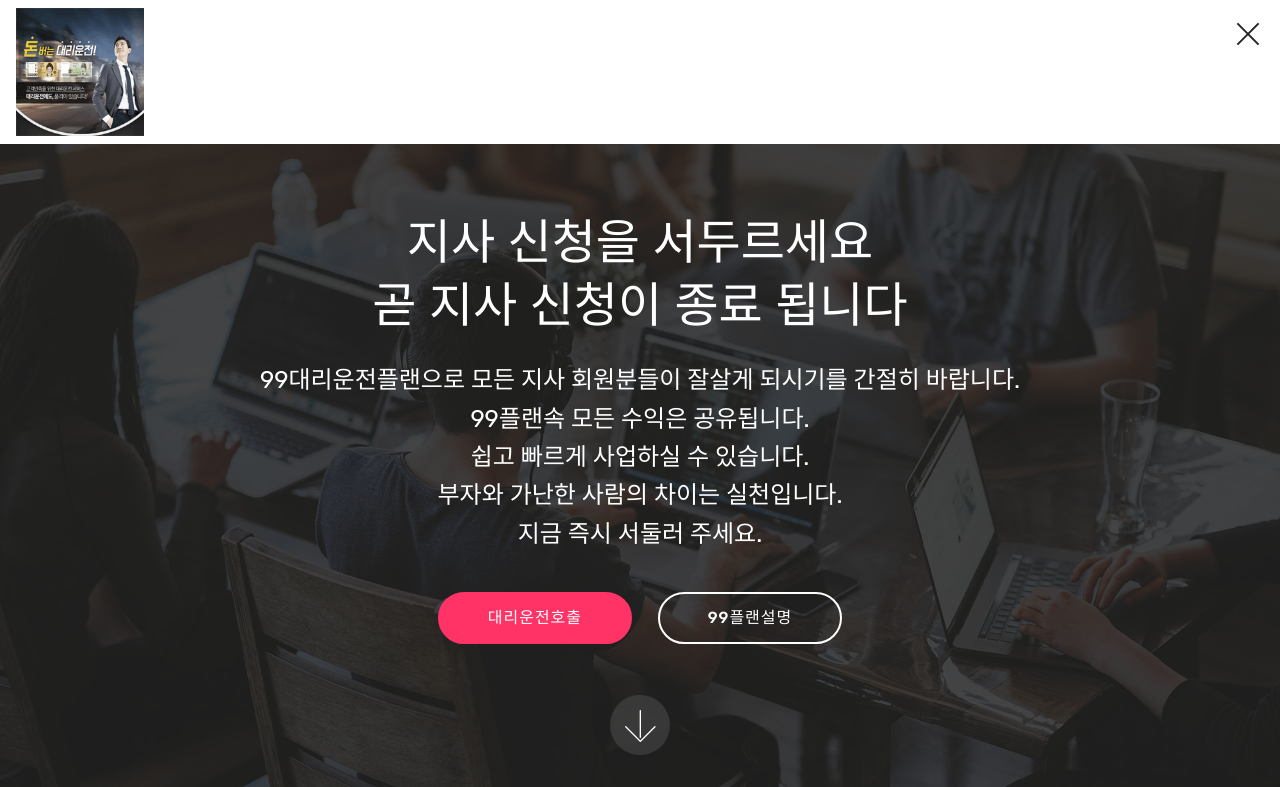
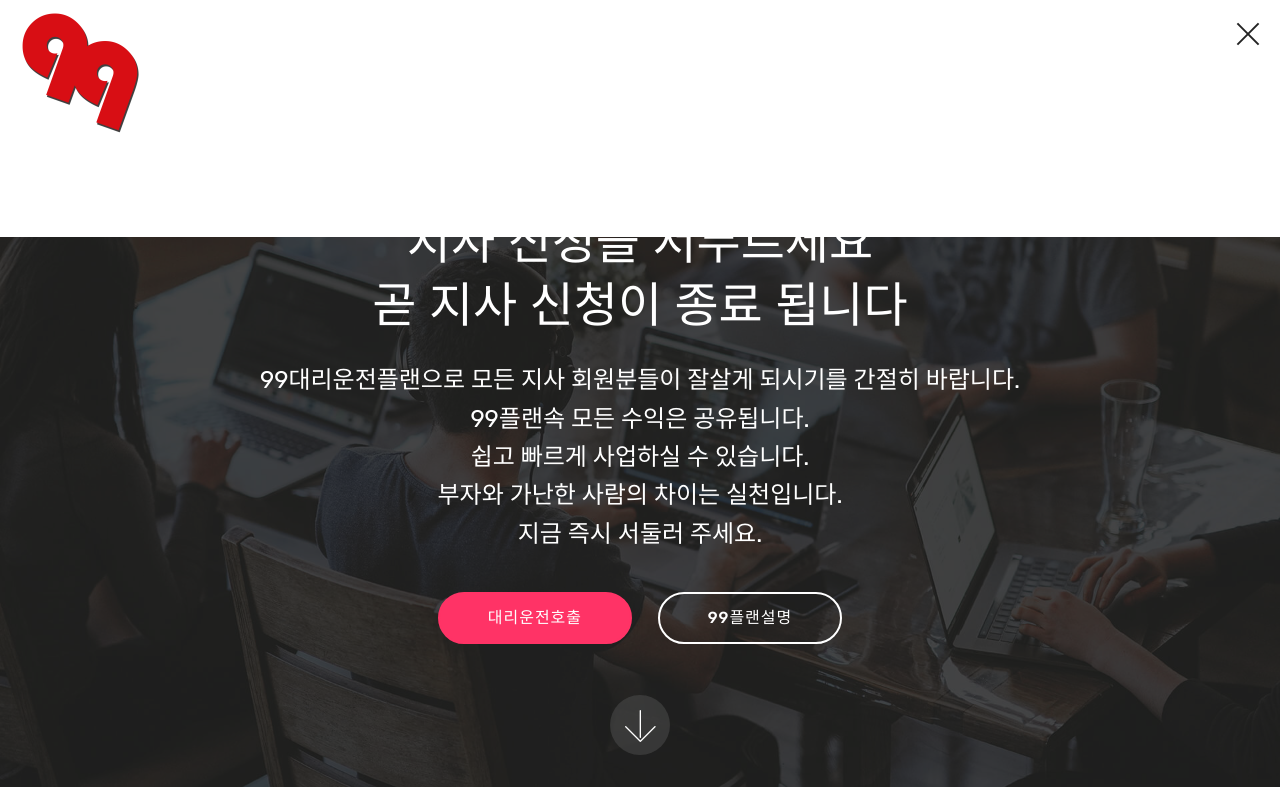
Before and after one commit to 99driving/99driving.github.io, a plain HTML site: page index.html in a window 1280 px wide. Both pictures are taken after a click on the button "Toggle navigation". Shown: the top 787 px of the page. Drawn offline with Linux system fonts and the light colour scheme; files whose address does not match are found by name.

Commit message:
create github pages

```diff
--- a/index.html
+++ b/index.html
@@ -41,20 +41,31 @@
             <div class="navbar-brand">
                 <span class="navbar-logo">
                     <a href="#top">
-                         <img src="assets/images/sns-200x200.png" alt="Mobirise" title="" style="height: 8rem;">
+                         <img src="assets/images/99logo-256x256.png" alt="Mobirise" title="" style="height: 8rem;">
                     </a>
                 </span>
                 <span class="navbar-caption-wrap"><a class="navbar-caption text-white display-4" href="#top">99대리운전</a></span>
             </div>
         </div>
         <div class="collapse navbar-collapse" id="navbarSupportedContent">
-
+            <ul class="navbar-nav nav-dropdown nav-right" data-app-modern-menu="true"><li class="nav-item">
+                    <a class="nav-link link text-white display-4" href="https://mobirise.com">
+                        <span class="mbri-home mbr-iconfont mbr-iconfont-btn"></span>
+                        Services
+                    </a>
+                </li>
+                <li class="nav-item">
+                    <a class="nav-link link text-white display-4" href="https://mobirise.com">
+                        <span class="mbri-search mbr-iconfont mbr-iconfont-btn"></span>
+                        About Us
+                    </a>
+                </li></ul>
 
         </div>
     </nav>
 </section>
 
-<section class="engine"><a href="https://mobirise.info/v">free html templates</a></section><section class="cid-qTkA127IK8 mbr-fullscreen mbr-parallax-background" id="header2-1">
+<section class="engine"><a href="https://mobirise.info/m">free website design templates</a></section><section class="cid-qTkA127IK8 mbr-fullscreen mbr-parallax-background" id="header2-1">
 
 
 
```
Also changed, not shown: 1 other file.
